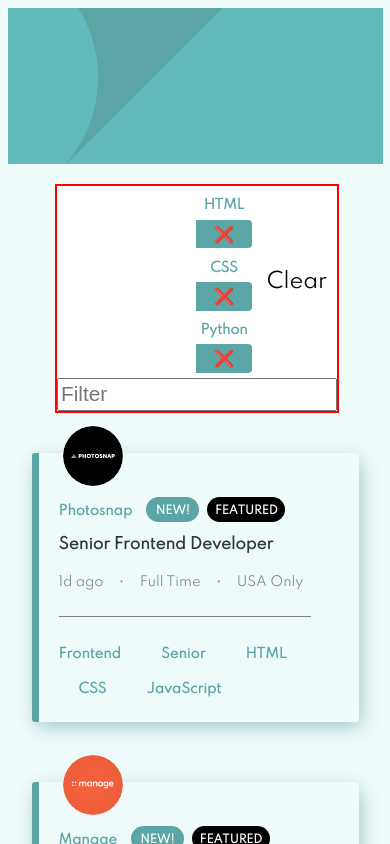
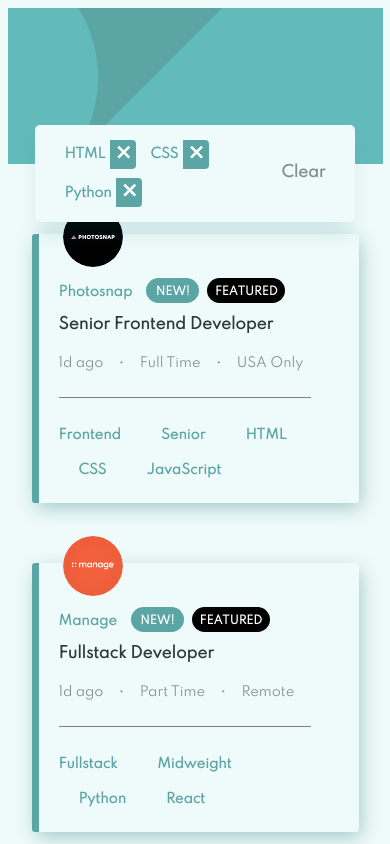
Before and after one commit to sergethi/placement-frontend-copy, an Angular app: page / in a window 390 px wide. Shown: the top 844 px of the page. Built offline with nearby package versions, Linux system fonts and the light colour scheme.

Commit message:
Didi more styling for the filter component

```diff
--- a/src/app/app.component.css
+++ b/src/app/app.component.css
@@ -10,10 +10,30 @@
   /* position:fixed; */
 }
 
+.filter {
+  display: flex;
+  justify-content: center;
+  height: 100%;
+  margin-bottom: 10px;
+}
 
-/* .row {
-  border: 1px solid
-} */
+.filter-container {
+  position: absolute;
+  top: 125px;
+  margin-bottom: 25px;
+}
+
+@media screen and (max-width:1070px) {
+  .filter-container {
+    top: 90px;
+  }
+}
+
+@media screen and (max-width:650px) {
+  .filter-container {
+    top: 85px;
+  }
+}
 
 @media screen and (max-width: 375px) {
   .container {
--- a/src/app/app.component.html
+++ b/src/app/app.component.html
@@ -1,11 +1,11 @@
 <div class='container'>
-  <div class='row'>
+  <div class='row banner'>
     <app-banner></app-banner>
   </div>
-  <div class="row">
-    <app-filter></app-filter>
+  <div class="row filter">
+    <app-filter class="filter-container"></app-filter>
   </div>
-  <div class='row' *ngFor="let job of jobsData">
+  <div class='row job-card' *ngFor="let job of jobsData">
     <app-job-card class='list' [job]= "job"></app-job-card>
   </div>
 </div>
--- a/src/app/filter/filter-list.component.css
+++ b/src/app/filter/filter-list.component.css
@@ -1,5 +1,5 @@
 .filter-list-container {
-  display: inlin-flex;
+  display: inline-flex;
   margin: .3rem;
   border-radius: 4px;
   /* border: 1px solid; */
@@ -24,10 +24,12 @@
 
 .filter-list-close {
   display: flex;
+  flex-direction: column;
   align-items: center;
   justify-content: center;
   background-color: #5CA5A5;
   font-weight: bolder;
+  font-size: 25px;
   color: white;
   border-radius: 0px 4px 4px 0px;
   cursor: pointer;
--- a/src/app/filter/filter-list.component.html
+++ b/src/app/filter/filter-list.component.html
@@ -4,6 +4,6 @@
   </p>
   <p class="filter-list-close"
       (click)="this.removeSkill(skill)">
-    ❌
+    &#215;
   </p>
 </div>
--- a/src/app/filter/filter.component.css
+++ b/src/app/filter/filter.component.css
@@ -1,9 +1,42 @@
 .filter-container {
   display: flex;
   flex-direction: column;
-  background-color: white;
+  justify-content: space-between;
+  align-items: flex-start;
+  padding: 10px 20px;
+  max-width: 1070px;
+  width: 1000px;
+  height: 100%;
+  margin-bottom: 30px;
+  background-color: hsl(180, 52%, 96%);
+  box-shadow: 3px 6px 20px -2px #9bc4c4;
+  box-shadow: 0px 15px 20px -5px rgba(13, 113, 130, 0.15);
+  border-radius: 5px;
+  /* border: 1px solid; */
+}
+
+.filter-skill {
+  display: flex;
+  flex-direction: row;
+  align-items: center;
   width: 100%;
-  border: 2px solid red;
+  justify-content: space-between;
+  padding: 0px;
+  /* border: 1px solid; */
+}
+
+.filter-clear {
+  display: flex;
+  padding: 0px .6rem;
+  /* margin: 10px 0px; */
+  color: #7C8F8F;
+  font-weight: bolder;
+  cursor: pointer;
+}
+
+.filter-clear:hover {
+  color: #5ca5a5;
+  text-decoration: underline;
 }
 
 .filter-dropdown {
@@ -15,23 +48,13 @@
   height: 1.6rem;
 }
 
-.filter-skill {
-  display: flex;
-  align-items: center;
-  justify-content: flex-end;
-}
 
-.filter-clear {
-  display: flex;
-  font-size: 1.3rem;
-  padding: .6rem;
-  cursor: pointer;
-}
 
 .filter-droptest {
   margin: 30px;
   display: flex;
   justify-content: center;
+
 }
 
 .filter-form {
@@ -61,16 +84,29 @@
 .filter-container input {
   height: 1.7rem;
   font-size: 1.3rem;
+  border: 1px solid green;
 }
 
 .filter-display {
-  display: none;
-  justify-content: space-evenly;
+  display: flex;
+  flex-direction: row;
+  flex-wrap: wrap;
+  justify-content: space-between;
+  /* border: 1px solid green; */
+}
+
+.filter-level, .filter-type, .filter-language {
+  padding-left: 10px;
+}
+
+.filter-language {
+
+  /* border: 1px solid red; */
 }
 
 .filter-display ul li{
   list-style-type: none;
-  font-size: 1.0rem;
+  /* font-size: 1.0rem; */
 }
 
 .filter-display ul li:hover {
@@ -85,3 +121,46 @@
   column-count: 3;
   column-gap: 20px;
 }
+
+
+@media screen and (max-width:1070px) {
+
+  .filter-container {
+    display: flex;
+    flex-direction: column;
+    justify-content: flex-start;
+    align-items: flex-start;
+    max-width: 580px;
+    height: 100%;
+    margin: 40px 0px;
+  }
+
+  /* .filter-display {
+    display: flex;
+    justify-content: space-evenly;
+    flex-direction:column;
+    max-width: 100%;
+    border: 1px solid green;
+  } */
+}
+
+
+
+@media screen and (max-width:650px) {
+  .filter-container {
+    display: flex;
+    flex-direction: column;
+    justify-content: flex-start;
+    align-items: flex-start;
+    max-width: 280px;
+    height: 100%;
+    margin: 40px 0px;
+  }
+
+  /* .filter-display {
+    display: flex;
+    flex-direction:column;
+    justify-content: space-evenly;
+    border: 1px solid green;
+  } */
+}
--- a/src/app/filter/filter.component.html
+++ b/src/app/filter/filter.component.html
@@ -1,4 +1,42 @@
-<div class="filter-container">
+<div class="filter-container"
+  (mouseenter)="isHovering=true"
+  (mouseleave)="onLeave()">
+    <div *ngIf="selectedSkills.length > 0" class="filter-skill">
+      <app-filter-list
+        [(selectedSkills)]="selectedSkills"
+        [(filtedJobs)]="filtedJobs"
+        [listOfJobs]="listOfJobs"
+        [jobFilter]="jobFilter">
+      </app-filter-list>
+      <p class="filter-clear" (click)="clearSelectedSkills()">Clear</p>
+    </div>
+
+    <!-- <input type="text"  placeholder="Filter"
+      [value]="this.inputValue" (input)="this.inputValue=getValue($event)"
+      (focus)="focused()"
+      (keyup.enter)="addSkill()" /> -->
+
+      <div class="filter-display"
+      *ngIf="isHovering"
+      >
+      <ul class="filter-level">
+        <li><strong>Levels</strong></li>
+        <li *ngFor="let lvl of level"
+            (click)="this.clickSkill(lvl.level)">{{lvl.level}}</li>
+      </ul>
+      <ul class="filter-type">
+        <li><strong>Types</strong></li>
+        <li *ngFor="let typo of typa"
+            (click)="this.clickSkill(typo.type)">{{typo.type}}</li>
+      </ul>
+      <ul class="filter-language">
+        <li><strong>Languages</strong></li>
+        <li *ngFor="let lang of language"
+            (click)="this.clickSkill(lang.language)">{{lang.language}}</li>
+      </ul>
+    </div>
+</div>
+
   <!-- <div class="filter-dropdown">
     <form>
       <input class="filter-input"
@@ -56,37 +94,3 @@
   </div> -->
 
   <!-- <div class="filter-input-test"> -->
-    <div *ngIf="selectedSkills.length > 0" class="filter-skill">
-      <app-filter-list
-        [(selectedSkills)]="selectedSkills"
-        [(filtedJobs)]="filtedJobs"
-        [listOfJobs]="listOfJobs"
-        [jobFilter]="jobFilter">
-      </app-filter-list>
-      <p class="filter-clear" (click)="clearSelectedSkills()">Clear</p>
-    </div>
-
-    <input type="text"  placeholder="Filter"
-      [value]="this.inputValue" (input)="this.inputValue=getValue($event)"
-      (focus)="focused()"
-      (keyup.enter)="addSkill()" />
-
-    <div class="filter-display">
-      <ul class="filter-level">
-        <li><strong>Levels</strong></li>
-        <li *ngFor="let lvl of level"
-            (click)="this.clickSkill(lvl.level)">{{lvl.level}}</li>
-      </ul>
-      <ul class="filter-type">
-        <li><strong>Types</strong></li>
-        <li *ngFor="let typo of typa"
-            (click)="this.clickSkill(typo.type)">{{typo.type}}</li>
-      </ul>
-      <ul class="filter-language">
-        <li><strong>Languages</strong></li>
-        <li *ngFor="let lang of language"
-            (click)="this.clickSkill(lang.language)">{{lang.language}}</li>
-      </ul>
-    </div>
-  <!-- </div> -->
-</div>
--- a/src/app/filter/filter.component.ts
+++ b/src/app/filter/filter.component.ts
@@ -1,4 +1,5 @@
-import { Component, OnInit } from '@angular/core';
+import { Component, OnInit , ViewChild } from '@angular/core';
+import { FormControl, Validators } from '@angular/forms';
 import languages from '../_files/languages.json';
 import levels from '../_files/levels.json';
 import types from '../_files/types.json';
@@ -103,4 +104,20 @@ export class FilterComponent implements OnInit, Filter {
   getValue(event: Event): string {
     return (event.target as HTMLInputElement).value;
   }
+
+
+  // @ViewChild('myMenu') myMenu;
+
+  selected = new FormControl('valid', [
+    Validators.required,
+    Validators.pattern('valid')
+  ]);
+
+  isHovering = false;
+  onLeave() {
+    // if (this.myMenu.panelOpen) {
+    //   return;
+    // }
+    this.isHovering = false;
+  }
 }
```
Also changed, not shown: src/app/job-card/job-card.component.css (+15 -0 lines).
